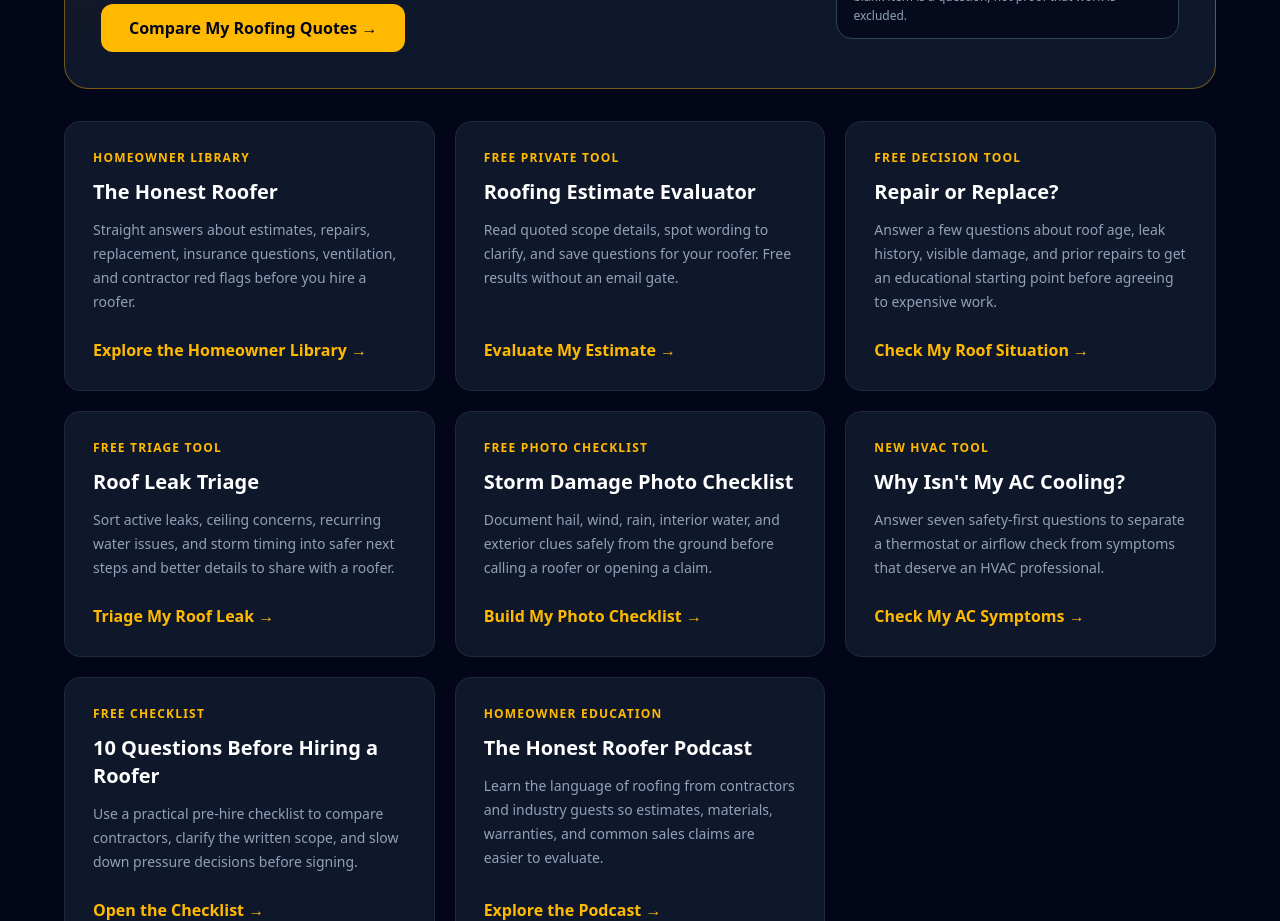
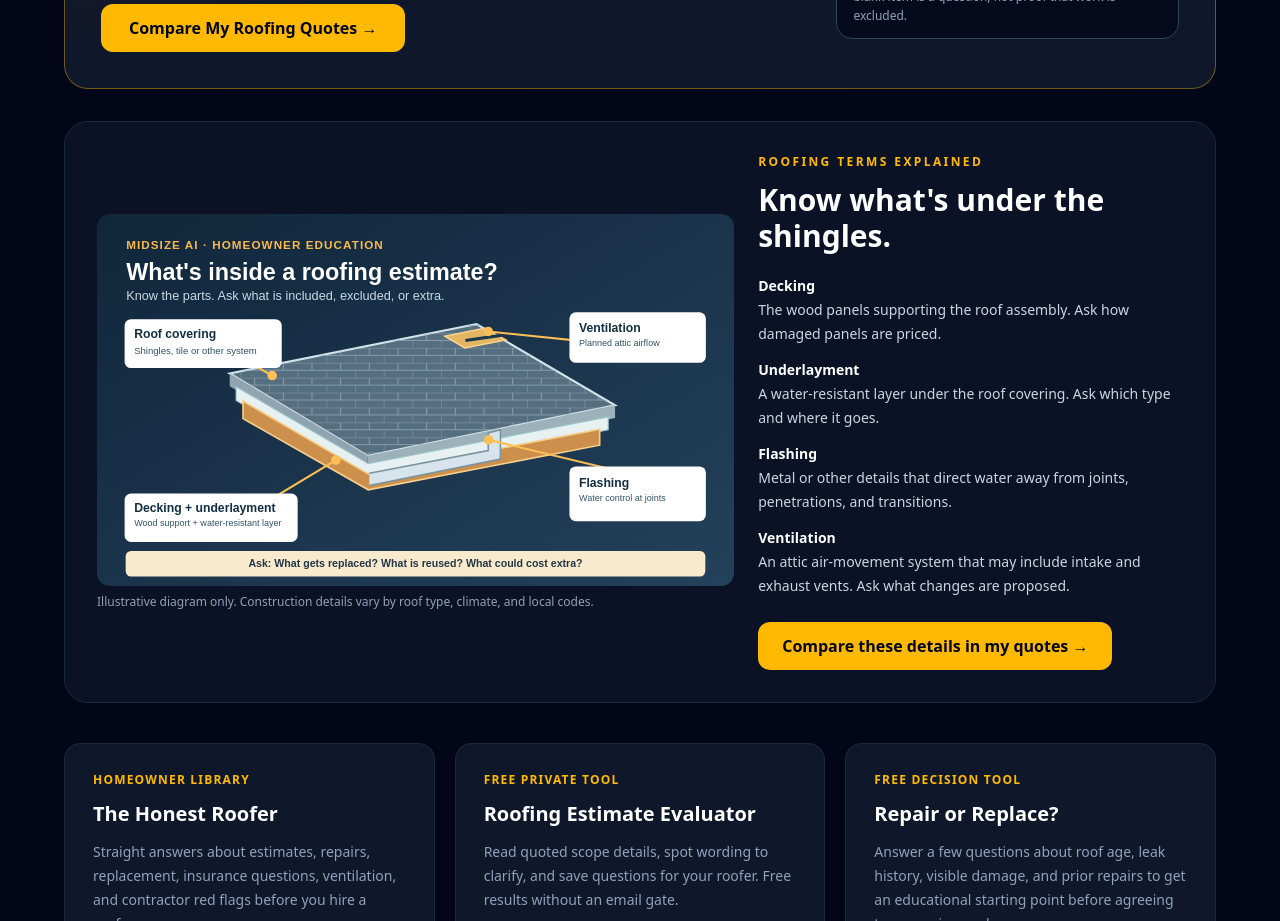
Before and after one commit to mastephenson12/midsize, a React (Vite) app in the folder website/: page / in a window 1280 px wide. Shown: the part 5600-6521 px from the top of the page. Built offline with nearby package versions, Linux system fonts and the light colour scheme.

Commit message:
Add roof assembly explainer to homeowner trust center

```diff
--- a/website/src/HomeownerResources.jsx
+++ b/website/src/HomeownerResources.jsx
@@ -106,6 +106,34 @@ export default function HomeownerResources() {
           </figure>
         </article>
 
+        <section aria-labelledby="roof-parts-heading" className="mb-10 overflow-hidden rounded-3xl border border-slate-800 bg-slate-900/70">
+          <div className="grid gap-6 p-6 sm:p-8 lg:grid-cols-[1.2fr_0.8fr] lg:items-center">
+            <figure>
+              <img
+                src="/roof-components-explained.svg"
+                alt="Simplified roof cutaway identifying roof covering, water-resistant underlayment over structural decking, flashing at joints, and a ridge ventilation detail. Actual roof systems vary."
+                width="1200"
+                height="700"
+                loading="lazy"
+                className="block h-auto w-full rounded-xl"
+              />
+              <figcaption className="mt-2 text-xs text-slate-400">Illustrative diagram only. Construction details vary by roof type, climate, and local codes.</figcaption>
+            </figure>
+            <div>
+              <p className="text-xs font-bold uppercase tracking-[0.2em] text-amber-400">Roofing terms explained</p>
+              <h3 id="roof-parts-heading" className="mt-3 text-2xl font-extrabold text-white sm:text-3xl">Know what's under the shingles.</h3>
+              <dl className="mt-5 space-y-3 text-sm leading-6 text-slate-300">
+                <div><dt className="font-bold text-white">Decking</dt><dd>The wood panels supporting the roof assembly. Ask how damaged panels are priced.</dd></div>
+                <div><dt className="font-bold text-white">Underlayment</dt><dd>A water-resistant layer under the roof covering. Ask which type and where it goes.</dd></div>
+                <div><dt className="font-bold text-white">Flashing</dt><dd>Metal or other details that direct water away from joints, penetrations, and transitions.</dd></div>
+                <div><dt className="font-bold text-white">Ventilation</dt><dd>An attic air-movement system that may include intake and exhaust vents. Ask what changes are proposed.</dd></div>
+              </dl>
+              <a href="/compare-roofing-estimates/?utm_source=midsizeai&utm_medium=roof_parts_education&utm_campaign=estimate_clarity"
+                 className="mt-6 inline-flex items-center justify-center rounded-xl bg-amber-400 px-6 py-3 font-bold text-slate-950 hover:bg-amber-300">Compare these details in my quotes &rarr;</a>
+            </div>
+          </div>
+        </section>
+
         <div className="grid gap-5 md:grid-cols-2 lg:grid-cols-3">
           {resources.map((resource) => (
             <article key={resource.title} className="flex flex-col rounded-2xl border border-slate-800 bg-slate-900 p-7">
```
